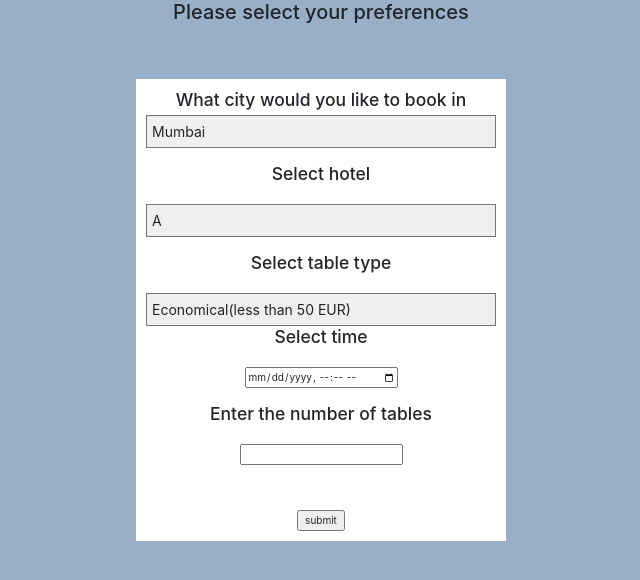
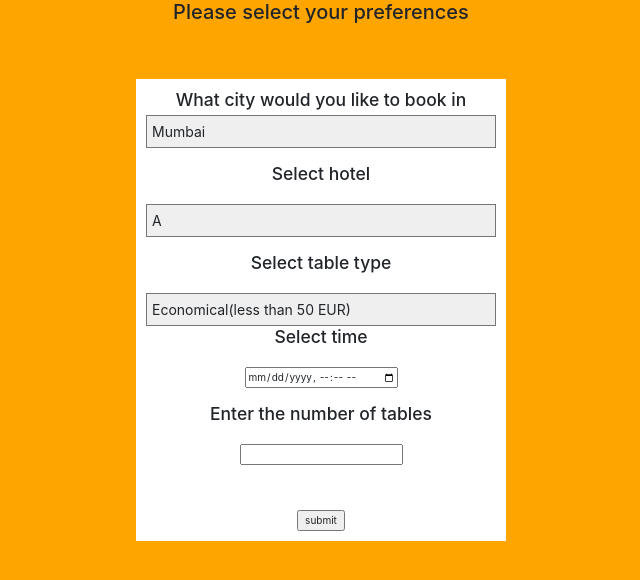
Before and after one commit to ashishekhande/App, a website: page booking.html in a window 1280 px wide. Shown: the whole page, without its empty margins (319-959 px from the left). Drawn offline with nearby package versions, Linux system fonts and the light colour scheme.

Commit message:
Update booking.html

```diff
--- a/booking.html
+++ b/booking.html
@@ -24,7 +24,7 @@
 <meta charset="ISO-8859-1">
 <title>Book Your Table</title>
 </head>
-<body style="background-color:#98AFC7;">
+<body style="background-color:orange;>
 
 <div class= "row">
 
```
